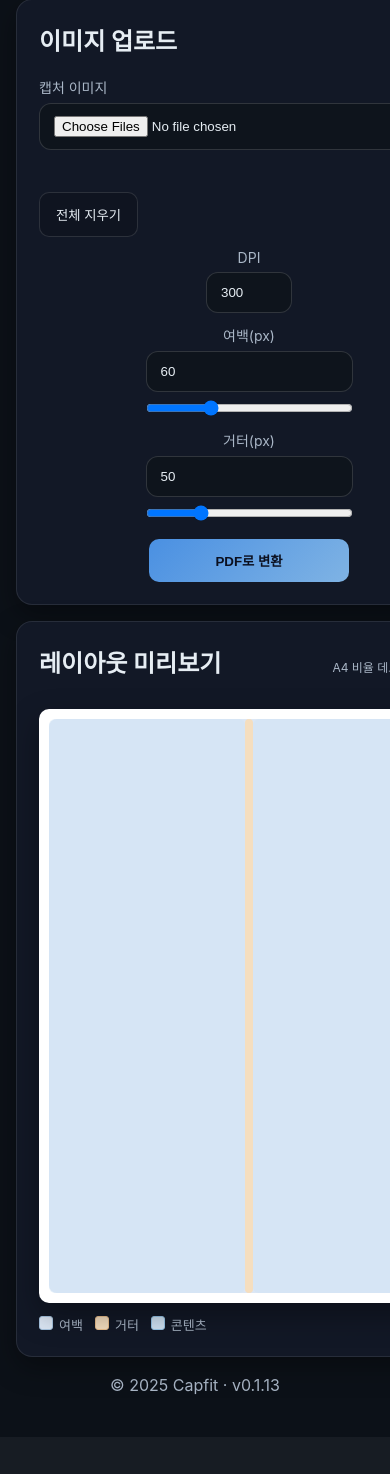
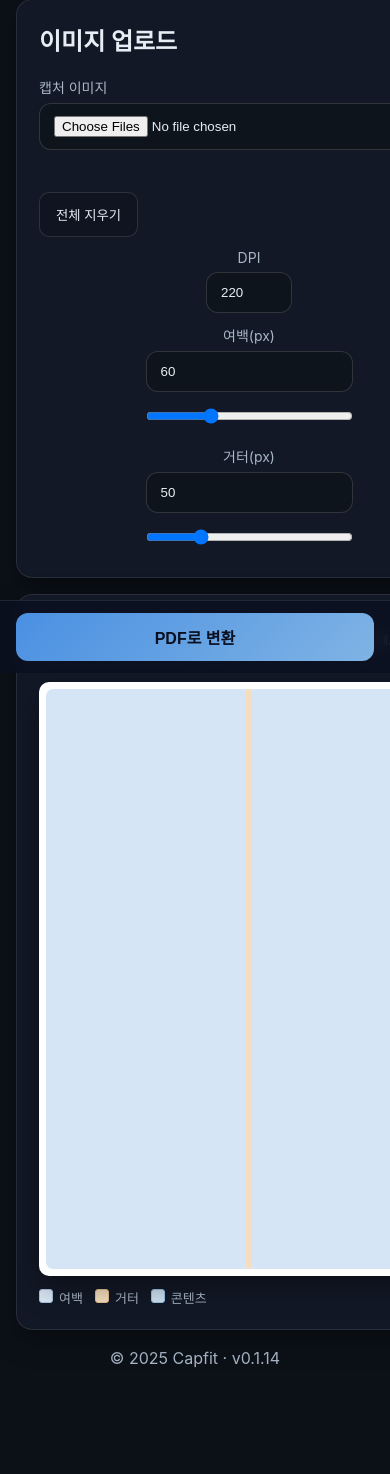
Before and after one commit to aphelion137/capfit, a FastAPI app: page / in a window 390 px wide; the page is wider, and only the part inside the window is pictured. Shown: the part 171-1645 px from the top of that part. Before the commit the page ends 1565 px from the top of that part, so only its background shows below. Run offline with FastAPI, Linux system fonts and the light colour scheme.

Commit message:
feat: 웹 인터페이스 디자인 시스템 구현
사용자 인터페이스 구성:
- 브랜드 아이덴티티 적용 (로고, 컬러 시스템)
- 반응형 레이아웃 구현
- 작업 상태 표시 및 자동 새로고침
- PDF 다운로드 및 새 작업 시작 버튼

스타일링 개선:
- 다크 테마 기반 컬러 스키마
- 모바일 최적화 메타태그 추가
- 카드 기반 레이아웃 시스템
- 일관된 타이포그래피 적용

```diff
--- a/capfit/__init__.py
+++ b/capfit/__init__.py
@@ -2,4 +2,4 @@ __all__ = [
     "splitter",
     "pdf_builder",
 ]
-__version__ = "0.1.13"
+__version__ = "0.1.14"
--- a/capfit/cli.py
+++ b/capfit/cli.py
@@ -22,7 +22,7 @@ def run(
     pdf_path: str = typer.Option("", help="PDF 저장 경로(미지정 시 out/<입력이름>.pdf)"),
     margin: int = typer.Option(60, help="PDF 페이지 여백(px)"),
     gutter: int = typer.Option(50, help="2단 사이 간격(px) - two_columns 모드에서만 사용"),
-    dpi: int = typer.Option(300, help="PDF 메타 DPI 및 페이지 픽셀 계산 기준"),
+    dpi: int = typer.Option(220, help="PDF 메타 DPI 및 페이지 픽셀 계산 기준(최대 220)"),
     page_width: int = typer.Option(0, help="PDF 페이지 가로(px). 0이면 A4 세로(DPI 기준)"),
     page_height: int = typer.Option(0, help="PDF 페이지 세로(px). 0이면 A4 세로(DPI 기준)"),
     optimize_slices: bool = typer.Option(True, help="PDF 2단에 맞춰 분할 폭/높이 자동 최적화"),
@@ -32,6 +32,8 @@ def run(
     # 분할 폭/높이를 페이지 레이아웃에 맞춰 최적화
     eff_column_width = column_width
     eff_column_height = column_height
+    # DPI 상한 적용
+    dpi = min(int(dpi), 220)
     if make_pdf and pdf_mode == "two_columns" and optimize_slices:
         _, _, col_w, usable_h = compute_two_column_layout(
             dpi=dpi,
--- a/capfit/web/server.py
+++ b/capfit/web/server.py
@@ -2,7 +2,7 @@ from __future__ import annotations
 import os
 import uuid
 from pathlib import Path
-from fastapi import FastAPI, Request, UploadFile, File, Form
+from fastapi import FastAPI, Request, UploadFile, File, Form, BackgroundTasks
 import shutil
 from typing import List
 from fastapi.responses import HTMLResponse, FileResponse, RedirectResponse
@@ -44,8 +44,9 @@ async def index(request: Request):
 @app.post("/upload")
 async def upload(
     request: Request,
+    background_tasks: BackgroundTasks,
     files: List[UploadFile] = File(...),
-    dpi: int = Form(300),
+    dpi: int = Form(220),
     margin: int = Form(60),
     gutter: int = Form(50),
 ):
@@ -67,30 +68,37 @@ async def upload(
             shutil.copyfileobj(up.file, f, length=1024 * 1024)
         saved_paths.append(str(input_i))
 
-    # 업로드 후 즉시 변환까지 동기 처리 → 결과 페이지로 리다이렉트(가장 단순/신뢰 경로)
+    # DPI 상한 220 적용
+    safe_dpi = max(1, min(int(dpi), 220))
+
+    # 업로드 직후 비동기 변환 예약 → 즉시 결과 페이지로 리다이렉트
     output_path = job_dir / "output.pdf"
-    if len(saved_paths) == 1:
-        build_pdf_two_columns_from_source(
-            saved_paths[0],
-            str(output_path),
-            margin=margin,
-            gutter=gutter,
-            dpi=dpi,
-            page_width=None,
-            page_height=None,
-            fast=False,
-        )
-    else:
-        build_pdf_two_columns_from_sources(
-            saved_paths,
-            str(output_path),
-            margin=margin,
-            gutter=gutter,
-            dpi=dpi,
-            page_width=None,
-            page_height=None,
-            fast=False,
-        )
+
+    def _convert(paths: List[str]) -> None:
+        if len(paths) == 1:
+            build_pdf_two_columns_from_source(
+                paths[0],
+                str(output_path),
+                margin=margin,
+                gutter=gutter,
+                dpi=safe_dpi,
+                page_width=None,
+                page_height=None,
+                fast=False,
+            )
+        else:
+            build_pdf_two_columns_from_sources(
+                paths,
+                str(output_path),
+                margin=margin,
+                gutter=gutter,
+                dpi=safe_dpi,
+                page_width=None,
+                page_height=None,
+                fast=False,
+            )
+
+    background_tasks.add_task(_convert, saved_paths)
 
     return RedirectResponse(url=f"/result/{job_id}", status_code=303)
 
--- a/capfit/web/static/style.css
+++ b/capfit/web/static/style.css
@@ -33,6 +33,9 @@ html, body { margin: 0; padding: 0; background: var(--bg); color: var(--text); f
 .field label { color: var(--muted); font-size: 14px; }
 .field input[type="file"], .field input[type="number"] { padding: 12px 14px; background: #0e141c; color: var(--text); border: 1px solid rgba(255,255,255,0.14); border-radius: 12px; }
 .field input[type="range"] { width: 100%; }
+@media (max-width: 720px) {
+  .field input[type="range"] { height: 32px; }
+}
 .field.checkbox { justify-content: end; }
 .field.checkbox label { display: flex; align-items: center; gap: 8px; }
 
@@ -75,13 +78,15 @@ html, body { margin: 0; padding: 0; background: var(--bg); color: var(--text); f
 @media (max-width: 720px) {
   .grid { grid-template-columns: 1fr 1fr; }
   .grid-2 { grid-template-columns: 1fr; }
-  .container { padding-bottom: 24px; }
+  .container { padding-bottom: 88px; }
   /* Controls stacked and centered */
   .controls-grid { grid-template-columns: 1fr; }
   .controls-grid .field { max-width: 420px; margin: 0 auto; align-items: center; }
   .controls-grid .field label { text-align: center; width: 100%; }
   .controls-grid input[type="number"],
   .controls-grid input[type="range"] { width: 100%; }
+  /* Hide inline actions on mobile; use bottom CTA */
+  .actions { display: none; }
 }
 
 /* Preview */
@@ -100,4 +105,7 @@ html, body { margin: 0; padding: 0; background: var(--bg); color: var(--text); f
 .legend .swatch.gutter { background: var(--gutter); border: 1px solid #e9be8c; }
 .legend .swatch.content { background: var(--content); border: 1px solid #96c4e6; }
 
-/* Mobile bottom CTA removed */
+/* Mobile bottom CTA */
+.mobile-cta { display: none; position: fixed; left: 0; right: 0; bottom: 0; backdrop-filter: blur(8px); background: rgba(11,16,32,0.78); border-top: 1px solid var(--border); padding: 12px 16px; z-index: 100; }
+.mobile-cta .btn { width: 100%; height: 48px; font-size: 16px; border-radius: 12px; }
+@media (max-width: 720px) { .mobile-cta { display: block; } }
--- a/capfit/web/templates/index.html
+++ b/capfit/web/templates/index.html
@@ -32,7 +32,7 @@
             <div class="grid controls-grid">
               <div class="field">
                 <label for="dpi">DPI</label>
-                <input id="dpi" name="dpi" type="number" value="300" min="100" max="600" />
+                <input id="dpi" name="dpi" type="number" value="220" min="72" max="220" />
               </div>
               <div class="field">
                 <label for="margin">여백(px)</label>
@@ -76,6 +76,9 @@
 
       <footer class="footer">© 2025 Capfit · v{{ version }}</footer>
     </main>
+    <div class="mobile-cta">
+      <button class="btn primary" type="submit" form="upload-form">PDF로 변환</button>
+    </div>
 
     <script src="/static/app.js"></script>
   </body>
--- a/pyproject.toml
+++ b/pyproject.toml
@@ -1,6 +1,6 @@
 [project]
 name = "capfit"
-version = "0.1.13"
+version = "0.1.14"
 description = "Split long chat screenshots into column-sized chunks and build 2-column PDFs."
 readme = "README.md"
 requires-python = ">=3.10"
```
